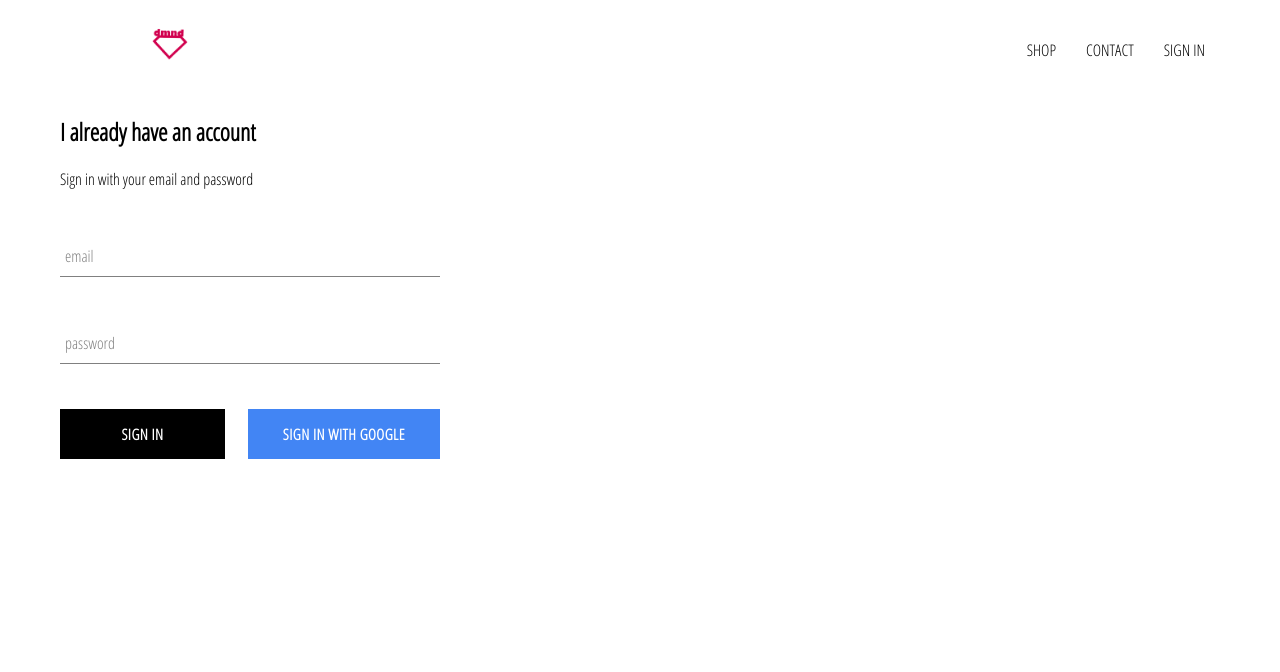
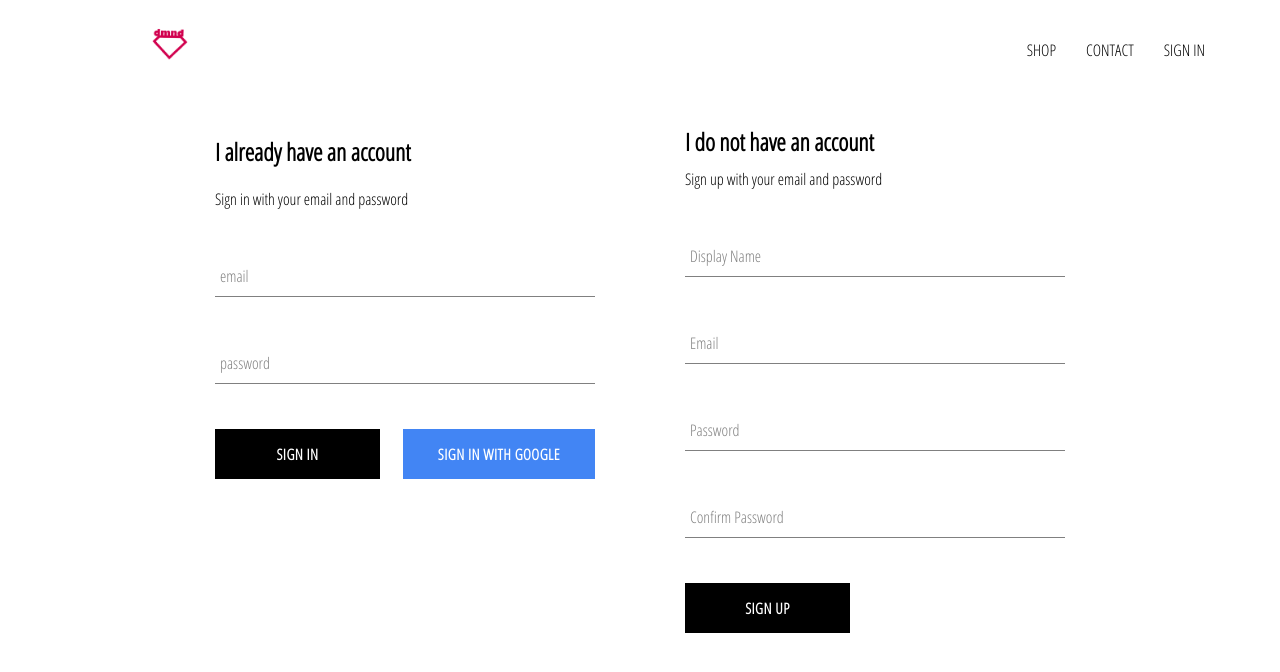
Before and after one commit to Witanday/dmnd-clothing, a React (Create React App) app: page /signin in a window 1280 px wide. Shown: the top 672 px of the page. Built offline with nearby package versions, Linux system fonts and the light colour scheme; no server answers.

Commit message:
implemented firebase utils, included ability to store authenticated user into our firestore database

```diff
--- a/src/App.js
+++ b/src/App.js
@@ -9,7 +9,7 @@ import  Header from './components/header/header.component'
 import SignINAndSignUp from './pages/sign-in-and-sign-up/sign-in-and-sign-up.component'
 
 
-import {auth} from './firebase/firebase.utils';
+import {auth, createUserProfileDocument} from './firebase/firebase.utils';
 
 
 class App  extends React.Component {
@@ -22,11 +22,24 @@ class App  extends React.Component {
 
     unsubscribeFromAUth = null;
   componentDidMount(){
-   this.unsubscribeFromAUth= auth.onAuthStateChanged(user =>{
-      this.setState({
-        currentUser:user
-      });
-      console.log(this.state.currentUser)
+   this.unsubscribeFromAUth= auth.onAuthStateChanged(async userAuth =>{
+    if (userAuth){
+
+      const userRef = await createUserProfileDocument(userAuth);
+
+      userRef.onSnapshot(snapshot =>{
+
+        this.setState({
+          currentUser:{
+            id:snapshot.id,
+            ...snapshot.data()
+          }
+        })
+          console.log(this.state)
+      })
+    }
+
+      this.setState({currentUser:userAuth})
     })
   }
 
--- /dev/null
+++ b/src/components/sign-up/sign-up.component.jsx
@@ -0,0 +1,109 @@
+import React, { Component } from 'react'
+
+
+
+import './sign-up.styles.scss';
+import FormInput from '../form-input/form-input.component';
+import CustomButton from "../custom-button/custom-button.component";
+import {auth, createUserProfileDocument} from '../../firebase/firebase.utils'
+
+
+
+export default class SignUp extends Component {
+    constructor(){
+        super();
+
+        this.state = {
+            displayName:'',
+            email:'',
+            password:'',
+            confirmPassword:''
+
+        }
+    }
+
+    handleSubmit = async event =>{
+        event.preventDefault();
+        const {
+            displayName,
+            email,
+            password,
+            confirmPassword } = this.state
+
+            if(password != confirmPassword ){
+                alert(" Password don't match");
+                return;
+
+            }
+            try{
+                const {user} = await auth.createUserWithEmailAndPassword(email, password);
+                await createUserProfileDocument( user, {displayName});
+
+                this.setState({
+                    displayName:'',
+                    email:'',
+                    password:'',
+                    confirmPassword:''
+                })
+
+            }catch(error){
+                console.log(error)
+            }
+    }
+
+    handleChange= event =>{
+        const {name, value} = event.target;
+
+        this.setState({[name]:value})
+    }
+    render() {
+
+    const {
+        displayName,
+        email,
+        password,
+        confirmPassword } = this.state
+        return (
+            <div className='sign-up'>
+                <h2 className='title'> I do not have an account</h2>
+                <span> Sign up with your email and password</span>
+                <form className='sign-up-form' onSubmit={this.handleSubmit}>
+                    <FormInput
+                        type='text'
+                        name='displayName'
+                        value = {displayName}
+                        onChange = {this.handleChange}
+                        label='Display Name'
+                        required />
+
+                     <FormInput
+                        type='text'
+                        name='email'
+                        value = {email}
+                        onChange = {this.handleChange}
+                        label='Email'
+                        required />
+
+                    <FormInput
+                        type='password'
+                        name='password'
+                        value = {password}
+                        onChange = {this.handleChange}
+                        label='Password'
+                        required />
+
+                    <FormInput
+                        type='password'
+                        name='confirmPassword'
+                        value = {confirmPassword}
+                        onChange = {this.handleChange}
+                        label='Confirm Password'
+                        required />
+
+
+                    <CustomButton type='submit'>SIGN UP</CustomButton>
+                </form>
+            </div>
+        )
+    }
+}
--- /dev/null
+++ b/src/components/sign-up/sign-up.styles.scss
@@ -0,0 +1,12 @@
+.sign-up{
+    width: 380px;
+    display: flex;
+    flex-direction: column;
+
+    .title{
+        margin: 10px 0px;
+    }
+
+
+
+}
--- a/src/firebase/firebase.utils.js
+++ b/src/firebase/firebase.utils.js
@@ -12,6 +12,44 @@ const config = {
     appId: "1:730760674176:web:6be2c391bfc09457ec5f65",
     measurementId: "G-HJL6TNJ3QB"
   };
+
+// store user in firebase db
+
+export const createUserProfileDocument = async ( userAuth, additionalData) =>{
+
+    if(!userAuth) return;
+
+
+    const userRef = firestore.doc(`users/${userAuth.uid}`);
+    const snapshot = await userRef.get();
+
+   if(!snapshot.exists){
+       const {displayName, email} = userAuth;
+       const createdAt = new Date();
+
+       try{
+           await userRef.set({
+               displayName,
+               email,
+               createdAt,
+               ...additionalData
+           })
+       }catch(error){
+           console.log('error creating user', error.message)
+       }
+
+   }
+   return userRef;
+
+}
+
+
+
+
+
+
+
+
 
   firebase.initializeApp(config);
 
--- a/src/pages/sign-in-and-sign-up/sign-in-and-sign-up.component.jsx
+++ b/src/pages/sign-in-and-sign-up/sign-in-and-sign-up.component.jsx
@@ -2,11 +2,13 @@ import React from 'react';
 
 import './sign-in-sign-up.styles.scss';
 import SignIn from '../../components/sign-in/sign-in.component';
+import SignUp from '../../components/sign-up/sign-up.component';
 
 const SignINAndSignUp = () => {
     return (
         <div className='sign-in-and-sign-up'>
            <SignIn />
+           <SignUp />
         </div>
     );
 };
--- a/src/pages/sign-in-and-sign-up/sign-in-sign-up.styles.scss
+++ b/src/pages/sign-in-and-sign-up/sign-in-sign-up.styles.scss
@@ -0,0 +1,7 @@
+.sign-in-and-sign-up{
+    width :850px;
+    display: flex;
+    justify-content: space-between;
+    align-items: stretch;
+    margin: 30px auto;
+}
```
